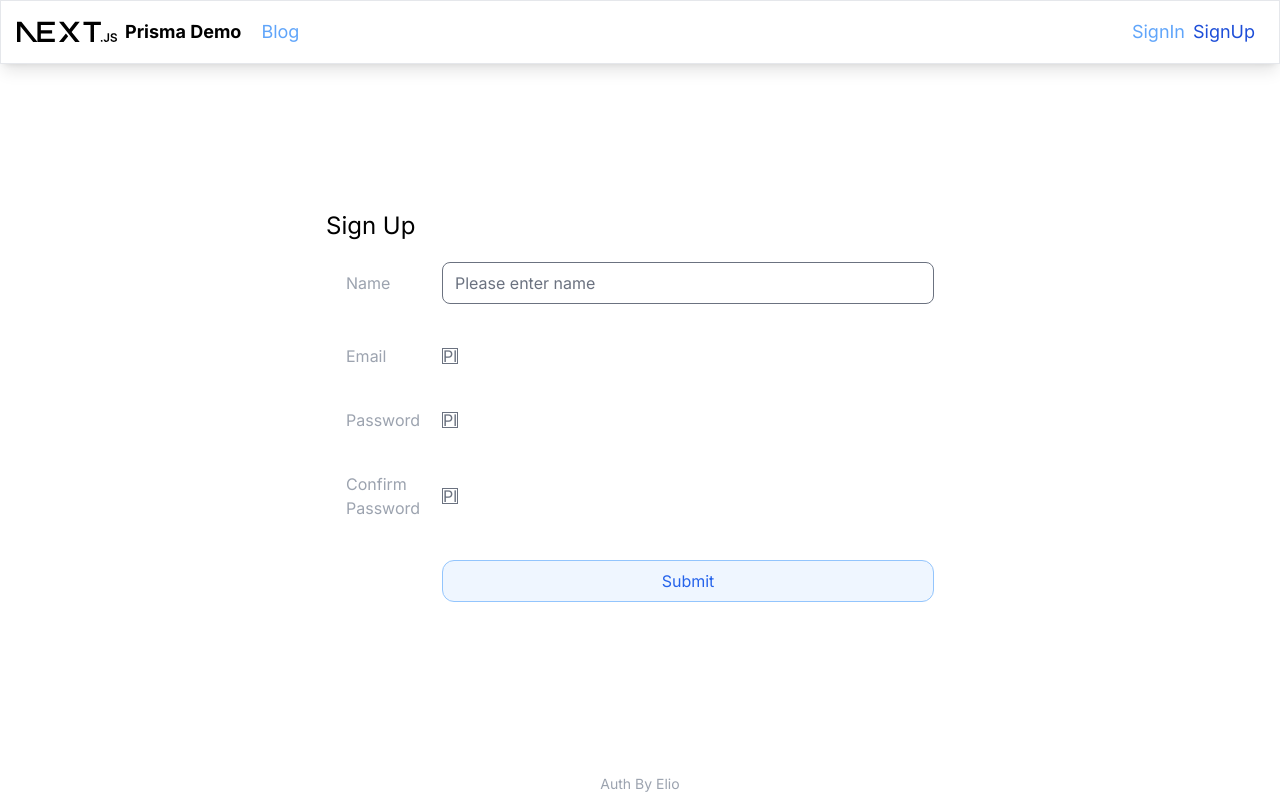
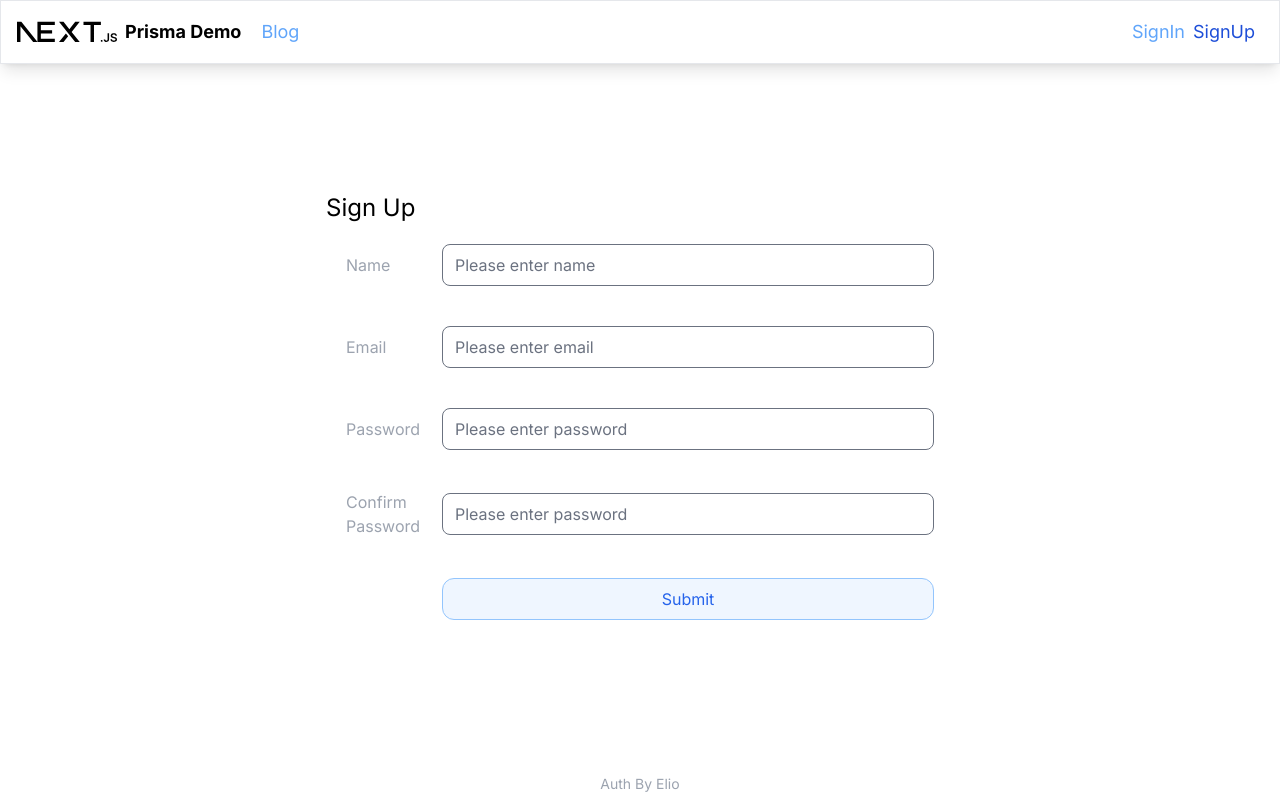
Before and after one commit to ElioCheung/nextjs-prisma, a Next.js app: page /signup in a window 1280 px wide. Built offline with nearby package versions, Linux system fonts and the light colour scheme.

Commit message:
针对texterea和checbox使用不同的样式

```diff
--- a/components/form/Form.tsx
+++ b/components/form/Form.tsx
@@ -29,7 +29,7 @@ const Form = ({ title, id, items, btnTxt, action }: FormProps, ref: ForwardedRef
     if (item.hidden) {
       return <input type={item.type} id={item.key} name={item.key} key={item.key} required={item.required} readOnly={item.readOnly} placeholder={item.placeholder} className='hidden' />
     } else {
-      const classes = item.type === 'text' ? 'form-input flex-1 rounded-lg' : item.type === 'textarea' ? 'form-textarea flex-1 rounded-lg' : 'form-checkbox'
+      const classes = item.type === 'textarea' ? 'form-textarea flex-1 rounded-lg' : item.type === 'checkbox' ? 'form-checkbox' : 'form-input flex-1 rounded-lg'
       return (
         <div className='w-1/2 p-5 flex items-center' key={item.key}>
           <label className='w-24 text-gray-400' htmlFor={item.key}>{item.label || item.key}</label>
```
